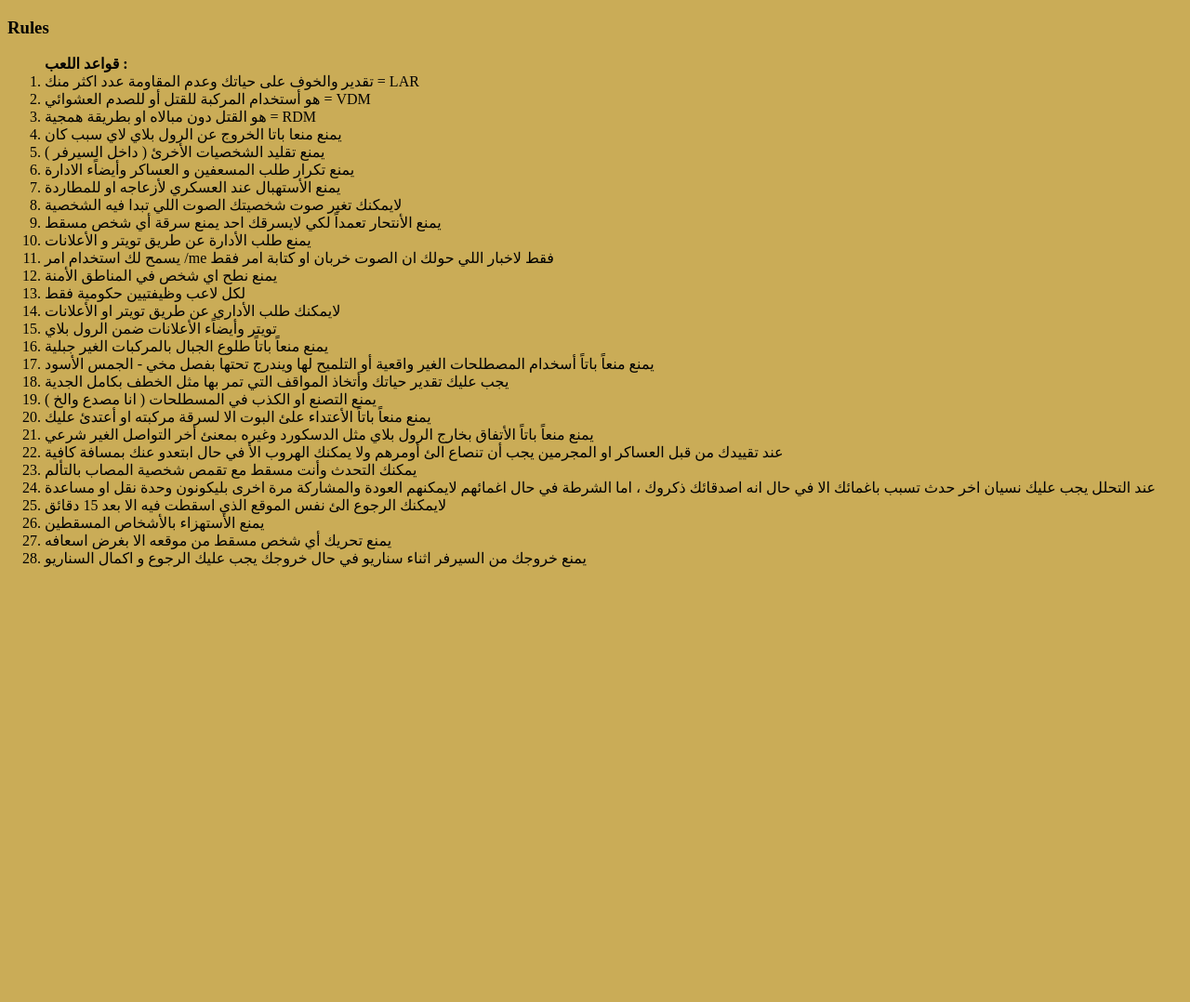
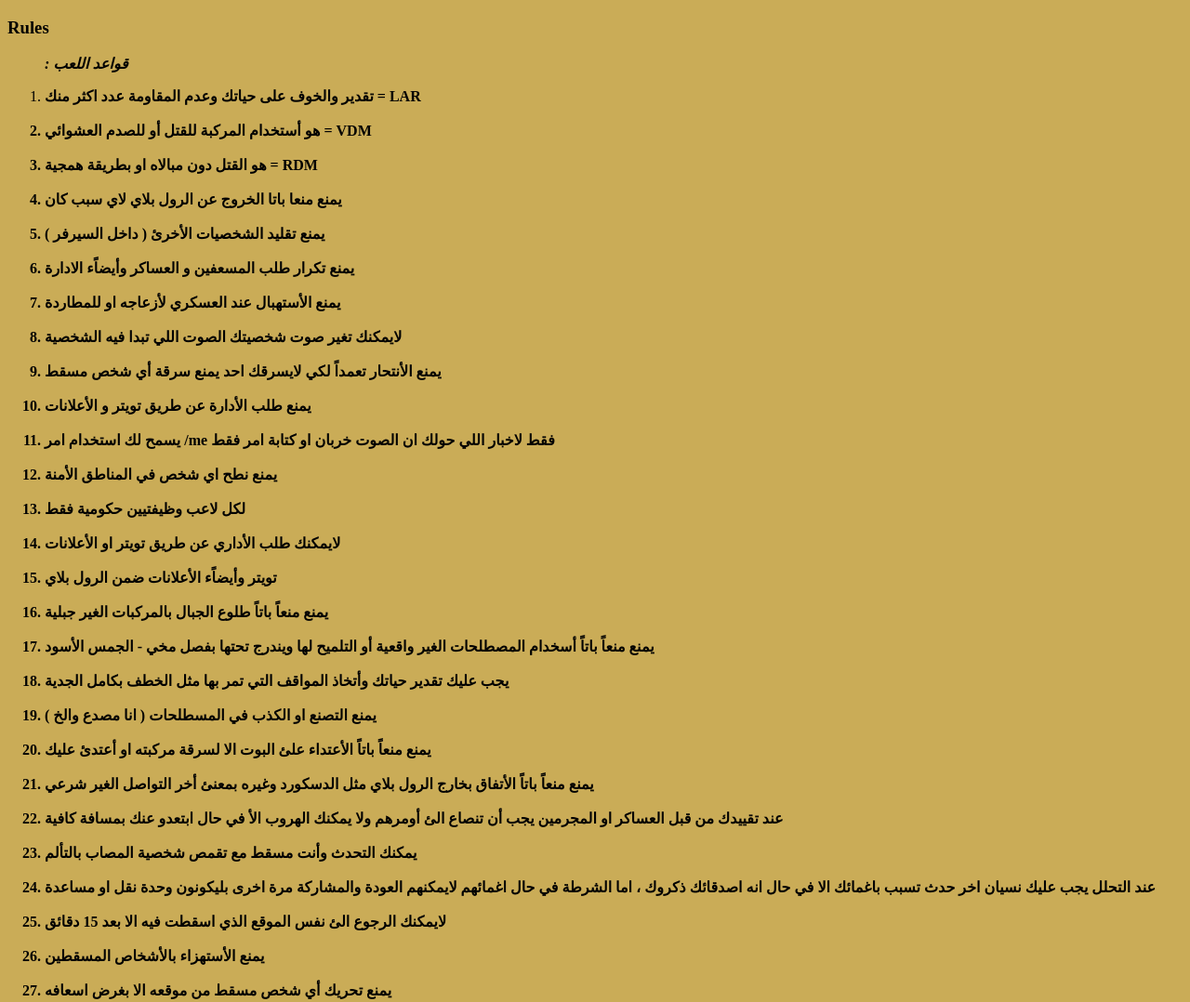
Before and after one commit to venom191/OL-details, a plain HTML site: page otherthing.html in a window 1280 px wide. Shown: the top 1078 px of the page at 93% size. Before the commit the page ends 800 px from the top, so only its background shows below. Drawn offline with Linux system fonts and the light colour scheme.

Commit message:
Update otherthing.html

```diff
--- a/otherthing.html
+++ b/otherthing.html
@@ -7,66 +7,66 @@
   <body style="background-color: #caac57;">
     <h3>Rules</h3>
     <ol>
-    <strong>قواعد اللعب  :</strong>
+    <p><strong><em>: قواعد اللعب</em></strong></p>
 
-      <li>تقدير والخوف على حياتك وعدم المقاومة عدد اكثر منك = LAR</li>
-
-      <li>هو أستخدام المركبة للقتل أو للصدم العشوائي = VDM</li>
-
-      <li>هو القتل دون مبالاه او بطريقة همجية = RDM</li>
-
-      <li>يمنع منعا باتا الخروج عن الرول بلاي لاي سبب كان</li>
-
-      <li>يمنع تقليد الشخصيات الأخرئ ( داخل السيرفر )</li>
-
-      <li>يمنع تكرار طلب المسعفين و العساكر وأيضاًء الادارة</li>
-
-      <li>يمنع الأستهبال عند العسكري لأزعاجه او للمطاردة</li>
-
-      <li>لايمكنك تغير صوت شخصيتك الصوت اللي تبدا فيه الشخصية</li>
-
-      <li>يمنع الأنتحار تعمداً لكي لايسرقك احد يمنع سرقة أي شخص مسقط</li>
-
-      <li>يمنع طلب الأدارة عن طريق تويتر و الأعلانات</li>
-
-      <li>يسمح لك استخدام امر /me فقط لاخبار اللي حولك ان الصوت خربان او كتابة امر فقط</li>
-
-      <li>يمنع نطح اي شخص في المناطق الأمنة</li>
-
-      <li>لكل لاعب وظيفتيين حكومية فقط</li>
-
-      <li>لايمكنك طلب الأداري عن طريق تويتر او الأعلانات</li>
-
-      <li>تويتر وأيضاًء الأعلانات ضمن الرول بلاي</li>
-
-      <li>يمنع منعاً باتاً طلوع الجبال بالمركبات الغير جبلية</li>
-
-      <li>يمنع منعاً باتاً أسخدام المصطلحات الغير واقعية أو التلميح لها ويندرج تحتها
-      بفصل مخي - الجمس الأسود</li>
-
-      <li>يجب عليك تقدير حياتك وأتخاذ المواقف التي تمر بها مثل الخطف بكامل الجدية</li>
-
-      <li>يمنع التصنع او الكذب في المسطلحات ( انا مصدع والخ )</li>
-
-      <li>يمنع منعاً باتاً الأعتداء علئ البوت الا لسرقة مركبته او أعتدئ عليك</li>
-
-      <li>يمنع منعاً باتاً الأتفاق بخارج الرول بلاي مثل الدسكورد وغيره بمعنئ أخر التواصل الغير شرعي</li>
-
-      <li>عند تقييدك من قبل العساكر او المجرمين يجب أن تنصاع الئ أومرهم ولا يمكنك الهروب الأ في حال
-      ابتعدو عنك بمسافة كافية</li>
-
-      <li>يمكنك التحدث وأنت مسقط مع تقمص شخصية المصاب بالتألم</li>
-
-      <li>عند التحلل يجب عليك نسيان اخر حدث تسبب باغمائك الا في حال
-      انه اصدقائك ذكروك ، اما الشرطة في حال اغمائهم لايمكنهم العودة والمشاركة مرة اخرى بليكونون وحدة نقل او مساعدة</li>
-
-      <li>لايمكنك الرجوع الئ نفس الموقع الذي اسقطت فيه الا بعد 15 دقائق</li>
-
-      <li>يمنع الأستهزاء بالأشخاص المسقطين</li>
-
-      <li>يمنع تحريك أي شخص مسقط من موقعه الا بغرض اسعافه</li>
-
-      <li>يمنع خروجك من السيرفر اثناء سناريو في حال خروجك يجب عليك الرجوع و اكمال السناريو</li>
+      <li><strong>تقدير والخوف على حياتك وعدم المقاومة عدد اكثر منك = LAR</li>
+<br>
+      <li><strong>هو أستخدام المركبة للقتل أو للصدم العشوائي = VDM</strong></li>
+<br>
+      <li><strong>هو القتل دون مبالاه او بطريقة همجية = RDM</strong></li>
+<br>
+      <li><strong>يمنع منعا باتا الخروج عن الرول بلاي لاي سبب كان</strong></li>
+<br>
+      <li><strong>يمنع تقليد الشخصيات الأخرئ ( داخل السيرفر )</strong></li>
+<br>
+      <li><strong>يمنع تكرار طلب المسعفين و العساكر وأيضاًء الادارة</strong></li>
+<br>
+      <li><strong>يمنع الأستهبال عند العسكري لأزعاجه او للمطاردة</strong></li>
+<br>
+      <li><strong>لايمكنك تغير صوت شخصيتك الصوت اللي تبدا فيه الشخصية</strong></li>
+<br>
+      <li><strong>يمنع الأنتحار تعمداً لكي لايسرقك احد يمنع سرقة أي شخص مسقط</strong></li>
+<br>
+      <li><strong>يمنع طلب الأدارة عن طريق تويتر و الأعلانات</strong></li>
+<br>
+      <li><strong>يسمح لك استخدام امر /me فقط لاخبار اللي حولك ان الصوت خربان او كتابة امر فقط</strong></li>
+<br>
+      <li><strong>يمنع نطح اي شخص في المناطق الأمنة</strong></li>
+<br>
+      <li><strong>لكل لاعب وظيفتيين حكومية فقط</strong></li>
+<br>
+      <li><strong>لايمكنك طلب الأداري عن طريق تويتر او الأعلانات</strong></li>
+<br>
+      <li><strong>تويتر وأيضاًء الأعلانات ضمن الرول بلاي</strong></li>
+<br>
+      <li><strong>يمنع منعاً باتاً طلوع الجبال بالمركبات الغير جبلية</strong></li>
+<br>
+      <li><strong>يمنع منعاً باتاً أسخدام المصطلحات الغير واقعية أو التلميح لها ويندرج تحتها
+      بفصل مخي - الجمس الأسود</strong></li>
+<br>
+      <li><strong>يجب عليك تقدير حياتك وأتخاذ المواقف التي تمر بها مثل الخطف بكامل الجدية</strong></li>
+<br>
+      <li><strong>يمنع التصنع او الكذب في المسطلحات ( انا مصدع والخ )</strong></li>
+<br>
+      <li><strong>يمنع منعاً باتاً الأعتداء علئ البوت الا لسرقة مركبته او أعتدئ عليك</strong></li>
+<br>
+      <li><strong>يمنع منعاً باتاً الأتفاق بخارج الرول بلاي مثل الدسكورد وغيره بمعنئ أخر التواصل الغير شرعي</strong></li>
+<br>
+      <li><strong>عند تقييدك من قبل العساكر او المجرمين يجب أن تنصاع الئ أومرهم ولا يمكنك الهروب الأ في حال
+      ابتعدو عنك بمسافة كافية</strong></li>
+<br>
+      <li><strong>يمكنك التحدث وأنت مسقط مع تقمص شخصية المصاب بالتألم</strong></li>
+<br>
+      <li><strong>عند التحلل يجب عليك نسيان اخر حدث تسبب باغمائك الا في حال
+      انه اصدقائك ذكروك ، اما الشرطة في حال اغمائهم لايمكنهم العودة والمشاركة مرة اخرى بليكونون وحدة نقل او مساعدة</strong></li>
+<br>
+      <li><strong>لايمكنك الرجوع الئ نفس الموقع الذي اسقطت فيه الا بعد 15 دقائق</strong></li>
+<br>
+      <li><strong>يمنع الأستهزاء بالأشخاص المسقطين</strong></li>
+<br>
+      <li><strong>يمنع تحريك أي شخص مسقط من موقعه الا بغرض اسعافه</strong></li>
+<br>
+      <li><strong>يمنع خروجك من السيرفر اثناء سناريو في حال خروجك يجب عليك الرجوع و اكمال السناريو</strong></li>
 
     </ol>
   </body>
```
